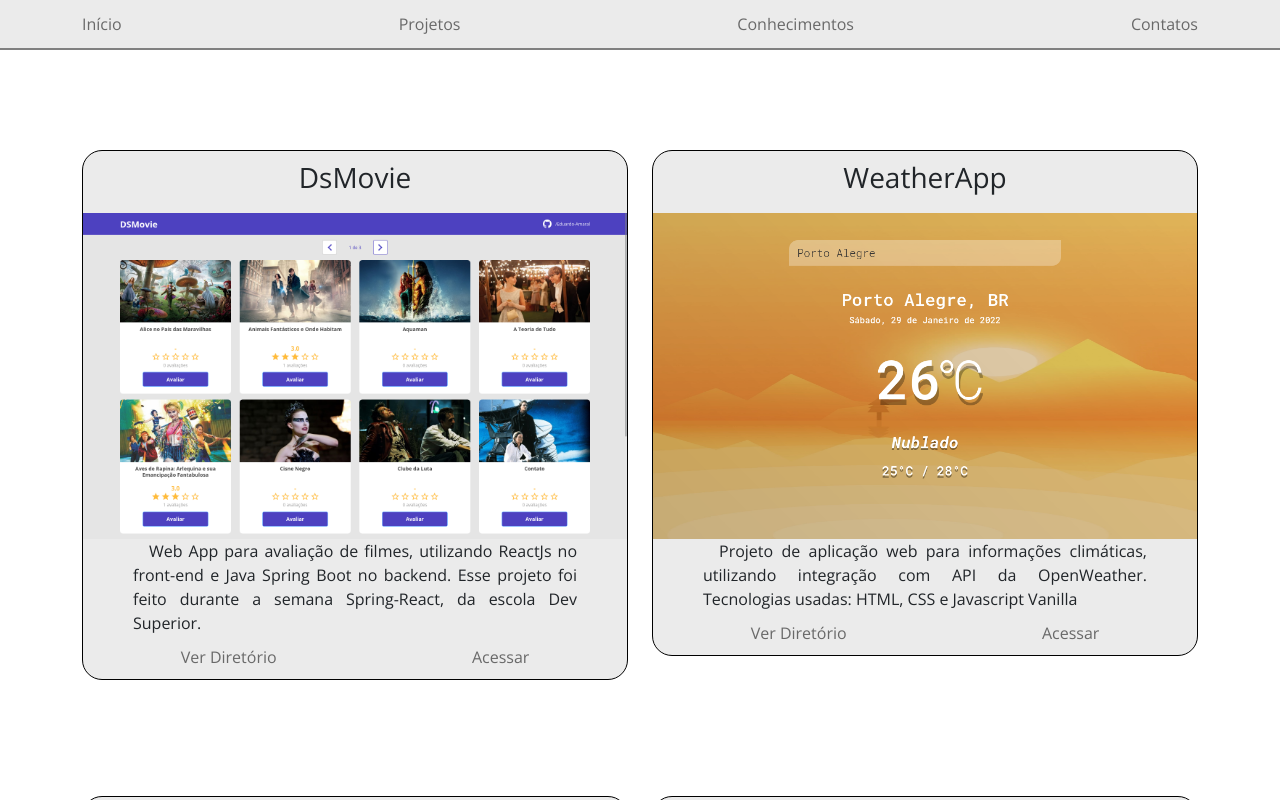
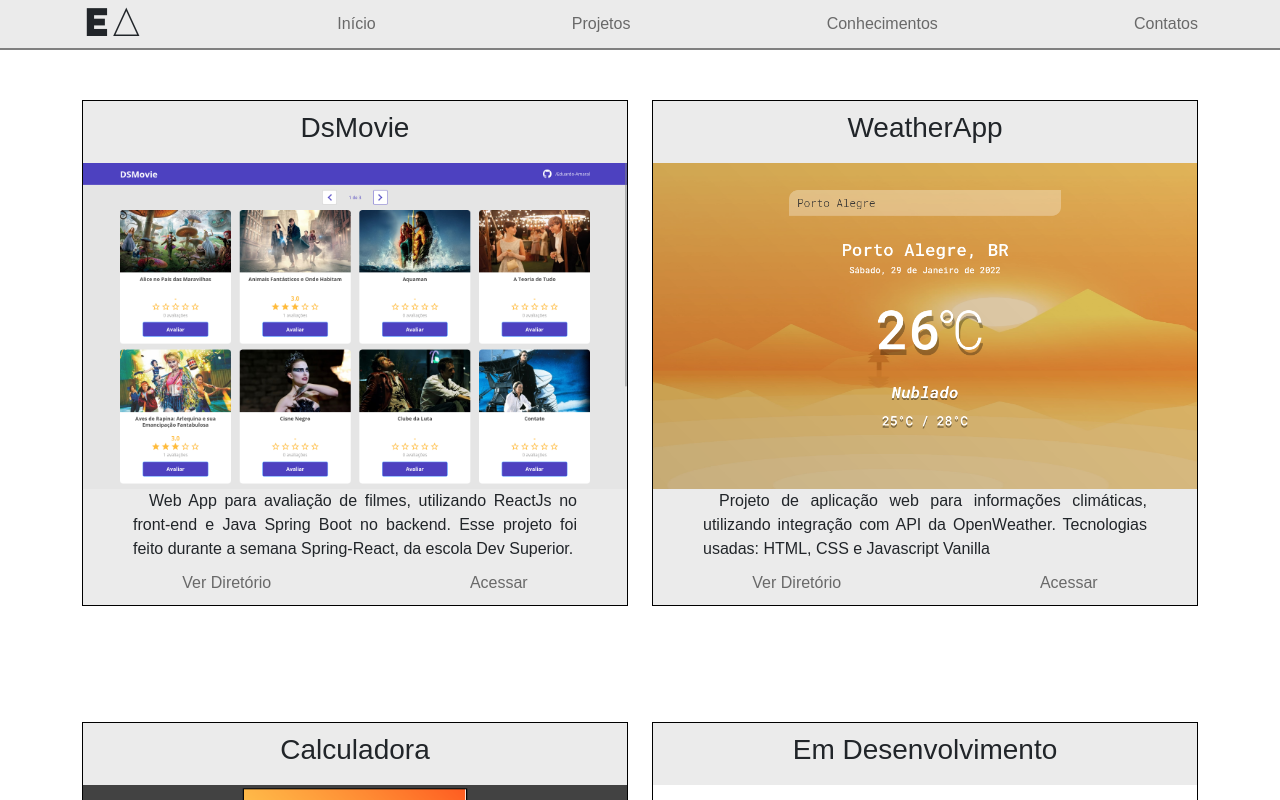
Before and after one commit to Eduardo-Amaral/mywebsite, a React (Create React App) app: page /projetos in a window 1280 px wide. Shown: the top 800 px of the page. Built offline with nearby package versions, Linux system fonts and the light colour scheme.

Commit message:
Projects Page

```diff
--- a/src/components/Navbar/index.css
+++ b/src/components/Navbar/index.css
@@ -2,8 +2,16 @@
     border-bottom: solid 2px gray;
     background-color: var(--color-primary);
     height: 50px;
+    width: 100%;
     display: flex;
     align-items: center;
+    position: fixed;
+    z-index: 1000;
+}
+
+#logo {
+    font-family: 'Major Mono Display', monospace;
+    user-select: none;
 }
 
 .mywebsite-nav-content {
--- a/src/components/Navbar/index.tsx
+++ b/src/components/Navbar/index.tsx
@@ -6,6 +6,7 @@
       <header>
         <nav className='container'>
           <div className='mywebsite-nav-content'>
+          <h1 id="logo">EA</h1>
             <Link id="links" to={`/`}>
               <p >Início</p>
             </Link>
--- a/src/components/ProjectCard/index.css
+++ b/src/components/ProjectCard/index.css
@@ -1,6 +1,5 @@
 #project-card {
     margin-top: 100px;
-    border-radius: 20px;
     background-color: var(--color-primary);
     border: solid black 1px;
 }
--- a/src/components/Start/index.css
+++ b/src/components/Start/index.css
@@ -4,6 +4,7 @@
         display: flex;
         align-items: center;
         height: calc(100vh - 50px);
+        position: relative;
     }
 
     #start-img {
@@ -15,6 +16,10 @@
     #start-img img {
         width: 100%;
         margin-bottom: 30px;
+    }
+
+    #start-img h2 {
+        font-family: 'Major Mono Display', monospace;
     }
 
     #start-img span {
@@ -47,8 +52,6 @@
         border: solid 2px black;
         padding: 25px;
     }
-
-
     /* Configurações para mobile  */
 
     @media(max-width:1000px) {
--- a/src/components/Start/index.tsx
+++ b/src/components/Start/index.tsx
@@ -4,6 +4,7 @@
 function Start() {
     return (
         <>
+
             <div id="start-container" className="container">
 
 
--- /dev/null
+++ b/src/components/Technologies/index.tsx
@@ -0,0 +1,15 @@
+function Tecnologies() {
+    return (
+        <>
+            <h1>Olá</h1>
+            <h1>Olá</h1>
+            <h1>Olá</h1>
+            <section className="techs">
+                <div className="techs-card">
+
+                </div>
+            </section>
+        </>
+    )
+}
+export default Tecnologies;
--- a/src/index.css
+++ b/src/index.css
@@ -1,4 +1,5 @@
 @import url('https://fonts.googleapis.com/css2?family=Open+Sans:wght@400;700&display=swap');
+@import url('https://fonts.googleapis.com/css2?family=Major+Mono+Display&family=Saira+Condensed:wght@300&display=swap');
 :root {
     --color-primary: rgb(235, 235, 235);
     --link: rgb(105, 105, 105);
@@ -9,12 +10,12 @@
     margin: 0;
     padding: 0;
     box-sizing: border-box;
-    font-family: 'Open Sans', sans-serif;
+    font-family: 'Open-Sans', sans-serif;
 }
 
 html,
 body {
-    background-color: var(--color-primary);
+    background-color: white;
 }
 
 a,
--- a/src/pages/KnowHow/index.tsx
+++ b/src/pages/KnowHow/index.tsx
@@ -1,6 +1,11 @@
+import Tecnologies from "components/Technologies";
+
+
 function KnowHow() {
     return (
-        <h1>Conhecimentos</h1>
+        <>
+            <Tecnologies/>
+        </>
     )
 }
 
--- a/src/pages/Projects/index.tsx
+++ b/src/pages/Projects/index.tsx
@@ -15,7 +15,7 @@
                 <ProjectCard text={project_3.text} title={project_3.title} image={project_3.image}/>
             </div>
             <div className="col-sm-12 col-lg-6 mb-3">
-                <ProjectCard text={'text'} title={'title'} image={require('assets/dsmovie.png')}/>
+                <ProjectCard text={'Lorem ipsum, etc.Lorem ipsum, etc.Lorem ipsum, etc.Lorem ipsum, etc.Lorem ipsum, etc.Lorem ipsum, etc.Lorem ipsum, etc.Lorem ipsum, etc.'} title={'Em Desenvolvimento'} image={require('assets/comingsoon.jpeg')}/>
             </div>
             </div>
         </div>
```
Also changed, not shown: src/assets/comingsoon.jpeg (added), src/components/Technologies/index.css (added), 1 other file (tests, documents, lock files or other folders). Lines whose indentation alone changed are shown as unchanged.
